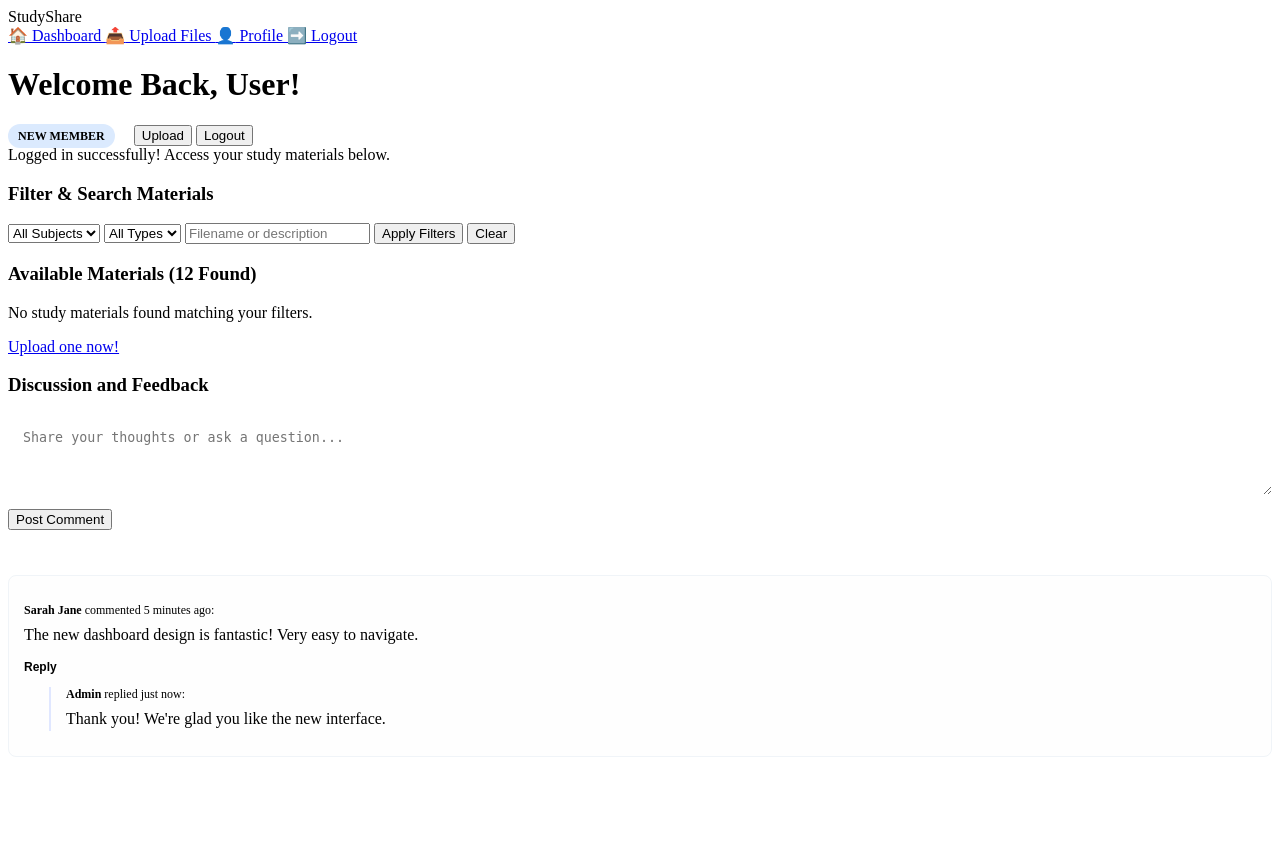
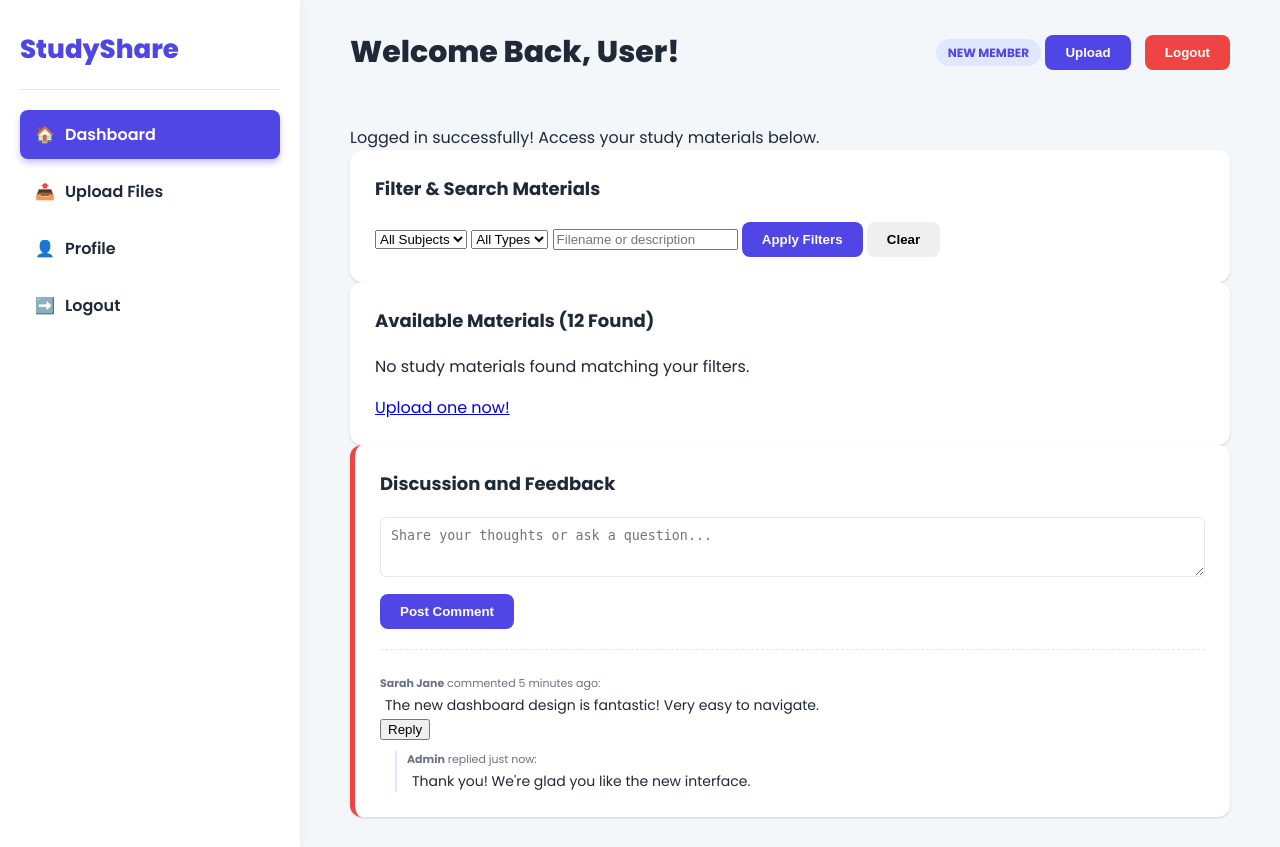
Before and after one commit to shiroonigami23-ui/StudyShare, a Flask app: page / in a window 1280 px wide. Before the commit the page ends 757 px from the top, so only its background shows below. Run offline with Flask 3, Linux system fonts and the light colour scheme; the visitor is signed in with stand-in values (Sample User, id 1); data that the repository does not hold is empty.

Commit message:
Update style.css

```diff
--- a/static/css/style.css
+++ b/static/css/style.css
@@ -1,84 +1,255 @@
-/* --- NEW FEATURES CSS --- */
+/* --- ULTIMATE DASHBOARD CSS --- */
+@import url('https://fonts.googleapis.com/css2?family=Poppins:wght@400;600;700;800&display=swap');
 
-/* User Badges */
+/* Vibrant Color Palette */
+:root {
+    --primary: #4f46e5;       /* Vibrant Indigo - Main Brand Color */
+    --primary-light: #818cf8; /* Light Indigo */
+    --accent-red: #ef4444;    /* Vibrant Red */
+    --accent-green: #10b981;  /* Vibrant Green */
+    --text-dark: #1f2937;     /* Dark Text */
+    --text-light: #6b7280;    /* Secondary Text */
+    --background: #f4f7fa;    /* Off-White Background */
+    --card-bg: white;
+    --border-color: #e5e7eb;
+}
+
+/* Base & Layout */
+body {
+    margin: 0;
+    font-family: 'Poppins', sans-serif;
+    background-color: var(--background);
+    color: var(--text-dark);
+}
+
+.app-container {
+    display: flex;
+    min-height: 100vh;
+}
+
+/* Sidebar Styling */
+.sidebar {
+    width: 260px; /* Slightly wider */
+    background-color: var(--card-bg);
+    padding: 30px 20px;
+    box-shadow: 1px 0 10px rgba(0, 0, 0, 0.05);
+}
+
+.logo {
+    font-size: 26px;
+    font-weight: 800;
+    padding-bottom: 20px;
+    color: var(--primary);
+    border-bottom: 1px solid var(--border-color);
+    margin-bottom: 20px;
+}
+
+/* Profile Summary */
+.profile-summary {
+    text-align: center;
+    padding-bottom: 20px;
+    margin-bottom: 20px;
+    border-bottom: 1px solid var(--border-color);
+}
+.profile-thumb {
+    width: 80px;
+    height: 80px;
+    border-radius: 50%;
+    object-fit: cover;
+    border: 3px solid var(--primary);
+    margin-bottom: 10px;
+}
+.user-name {
+    font-size: 18px;
+    font-weight: 700;
+    margin: 5px 0;
+}
+.edit-profile-link {
+    font-size: 14px;
+    color: var(--text-light);
+    text-decoration: none;
+}
+
+/* Navigation Links */
+.nav-links {
+    display: flex;
+    flex-direction: column;
+    gap: 8px;
+}
+.nav-item {
+    display: flex;
+    align-items: center;
+    padding: 12px 15px;
+    color: var(--text-dark);
+    text-decoration: none;
+    border-radius: 8px;
+    transition: all 0.2s;
+    font-weight: 600;
+}
+.nav-item:hover {
+    background-color: var(--primary-light);
+    color: white;
+}
+.nav-item.active {
+    background-color: var(--primary);
+    color: white;
+    box-shadow: 0 4px 6px rgba(79, 70, 229, 0.3);
+}
+.icon { margin-right: 10px; }
+
+
+/* Main Content Area */
+.content-area {
+    flex-grow: 1;
+    padding: 30px 50px;
+}
+
+/* Top Header */
+.top-header {
+    display: flex;
+    justify-content: space-between;
+    align-items: center;
+    padding-bottom: 20px;
+    margin-bottom: 30px;
+}
+
+.dashboard-title {
+    font-size: 30px;
+    font-weight: 800;
+    margin: 0;
+    color: var(--text-dark);
+}
+
+/* Button Styling */
+.btn-primary, .btn-secondary, .btn-logout {
+    padding: 10px 20px;
+    border-radius: 8px;
+    cursor: pointer;
+    font-weight: 600;
+    transition: all 0.2s;
+    border: none;
+    text-decoration: none;
+}
+
+.btn-primary {
+    background-color: var(--primary);
+    color: white;
+}
+.btn-primary:hover {
+    background-color: var(--primary-light);
+}
+
+.btn-logout {
+    background-color: var(--accent-red);
+    color: white;
+    margin-left: 10px;
+}
+
+/* Card Styling */
+.card {
+    background-color: var(--card-bg);
+    padding: 25px;
+    border-radius: 12px;
+    box-shadow: 0 1px 3px 0 rgba(0, 0, 0, 0.1), 0 1px 2px 0 rgba(0, 0, 0, 0.06);
+}
+
+.card-title {
+    font-size: 18px;
+    font-weight: 700;
+    margin-top: 0;
+    margin-bottom: 20px;
+}
+
+/* 5. Key Statistics Grid */
+.stat-grid {
+    display: flex;
+    gap: 20px;
+    margin-bottom: 30px;
+}
+
+.stat-card {
+    flex: 1;
+    background-color: var(--card-bg);
+    padding: 25px;
+    border-radius: 12px;
+    box-shadow: 0 0 0 1px rgba(0,0,0,0.05); /* Lighter border */
+}
+
+.stat-label {
+    font-size: 14px;
+    color: var(--text-light);
+    margin-bottom: 5px;
+}
+
+.stat-value {
+    font-size: 32px;
+    font-weight: 800;
+    color: var(--primary);
+    margin: 0;
+}
+.text-red { color: var(--accent-red); }
+
+/* Badges */
 .badge {
-    padding: 5px 10px;
+    padding: 5px 12px;
     border-radius: 20px;
     font-size: 12px;
     font-weight: 700;
-    margin-right: 15px;
     text-transform: uppercase;
 }
 
-.badge-new {
-    background-color: #fef3c7; /* Light Yellow */
-    color: #b45309; /* Dark Orange */
+.badge-new { background-color: #fef3c7; color: #b45309; }
+.badge-uploader { background-color: #d1fae5; color: var(--accent-green); }
+.badge-regular { background-color: #e0e7ff; color: var(--primary); }
+
+/* 7. Content Row (Materials + Comments) */
+.content-row {
+    display: flex;
+    gap: 30px;
 }
-
-.badge-regular {
-    background-color: #dbeafe; /* Light Blue */
-    color: var(--primary);
-}
-
-.badge-uploader {
-    background-color: #d1fae5; /* Light Green */
-    color: var(--success);
-}
+.content-main { flex: 7; } /* 70% width for materials */
+.content-sidebar { flex: 3; } /* 30% width for comments */
 
 /* Comments Section */
 .comments-card {
-    border-left: 5px solid var(--secondary); /* Differentiate from primary content */
+    position: sticky; /* Keeps it in view as user scrolls */
+    top: 30px;
+    border-left: 5px solid var(--accent-red);
 }
 
 .comment-form textarea {
     width: 100%;
-    padding: 15px;
+    padding: 10px;
     border: 1px solid var(--border-color);
-    border-radius: 8px;
+    border-radius: 6px;
     margin-bottom: 10px;
     resize: vertical;
-    min-height: 80px;
-    box-sizing: border-box; /* Include padding in the element's total width and height */
+    min-height: 60px;
+    box-sizing: border-box;
 }
 
+.btn-post-comment { padding: 8px 15px; font-size: 14px; }
+
 .comment-list {
-    margin-top: 25px;
-    padding-top: 20px;
+    margin-top: 20px;
+    padding-top: 15px;
     border-top: 1px dashed var(--border-color);
 }
 
-.comment-item {
-    background-color: #fefefe;
-    padding: 15px;
-    border-radius: 8px;
-    border: 1px solid #f0f4f8;
-    margin-bottom: 15px;
+.comment-meta {
+    font-size: 11px;
+    color: var(--text-light);
+    margin-bottom: 3px;
+    margin-top: 10px;
 }
-
-.comment-meta {
-    font-size: 12px;
-    color: var(--secondary);
-    margin-bottom: 5px;
-}
-
 .comment-text {
-    margin: 5px 0 10px 0;
-    line-height: 1.5;
-}
-
-.btn-reply {
-    background: none;
-    border: none;
-    color: var(--primary);
-    cursor: pointer;
-    font-size: 12px;
-    font-weight: 600;
-    padding: 0;
+    font-size: 14px;
+    margin: 0;
+    padding-left: 5px;
 }
 
 .reply-item {
-    margin-top: 10px;
-    margin-left: 25px;
-    padding-left: 15px;
-    border-left: 2px solid #e0e7ff; /* Light blue line for reply thread */
+    margin-left: 15px;
+    padding-left: 10px;
+    border-left: 2px solid #e0e7ff;
 }
```
